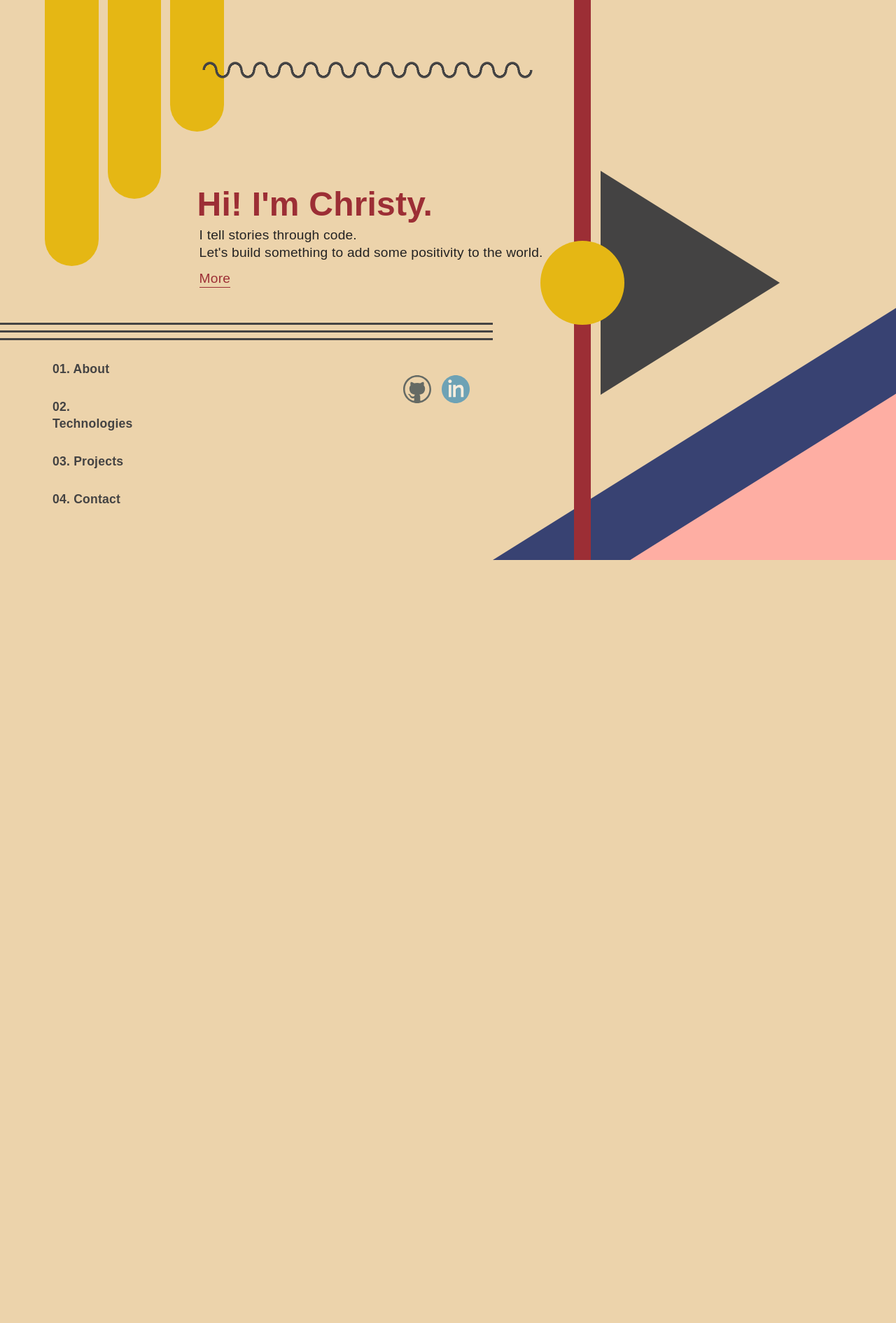
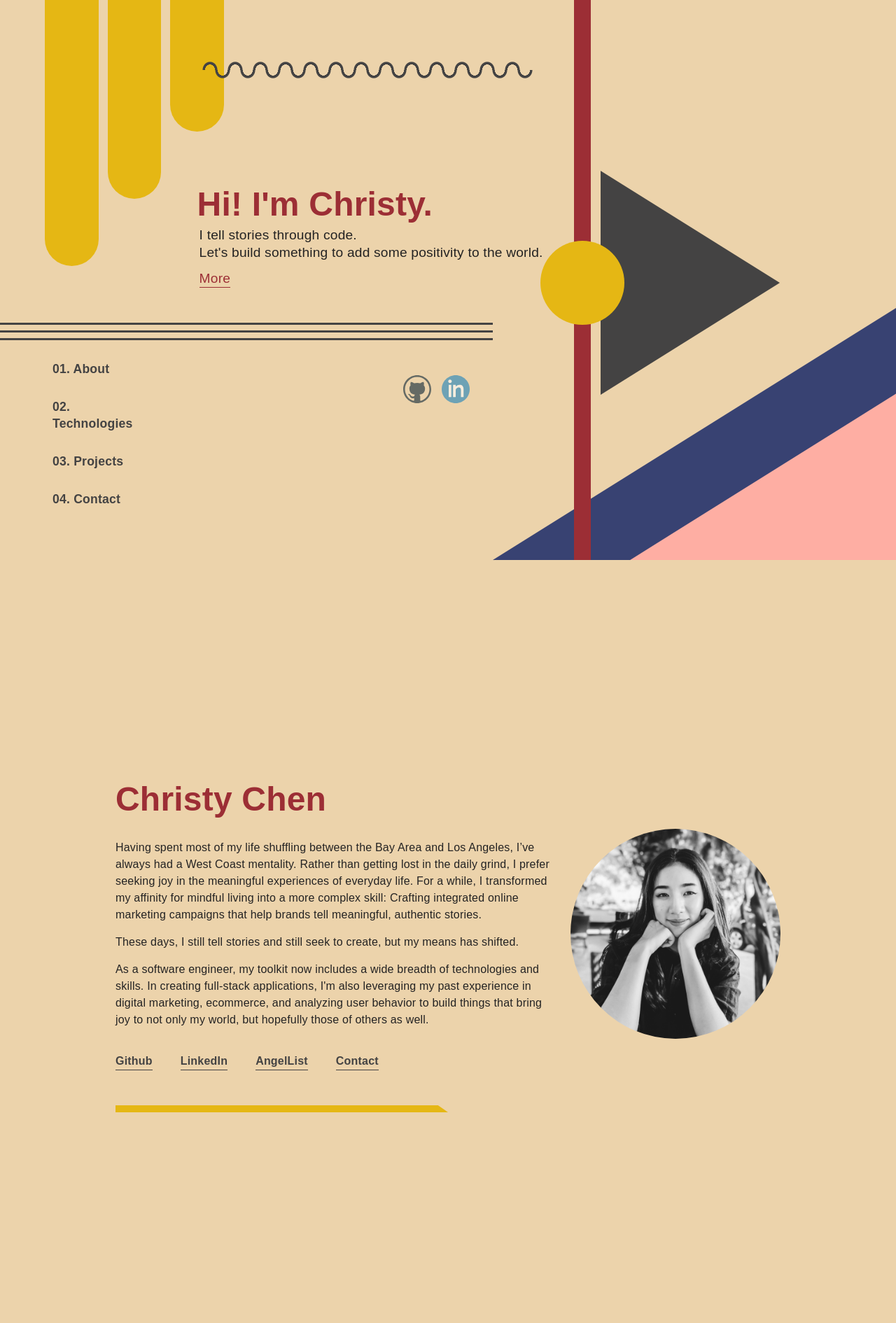
Before and after one commit to christywchen/christychen.com, a React (Create React App) app: page / in a window 1280 px wide. Shown: the top 1890 px of the page at 70% size. Built offline with nearby package versions, Linux system fonts and the light colour scheme; a web font is replaced by a local one.

Commit message:
fixed spacing issue between splash and profile.

```diff
--- a/src/components/Main/Main.css
+++ b/src/components/Main/Main.css
@@ -1,6 +1,6 @@
 #main__container {
     position: absolute;
-    padding-top: calc(100vh + 40vh);
+    padding-top: 40vh;
 }
 
 #main__content {
```
